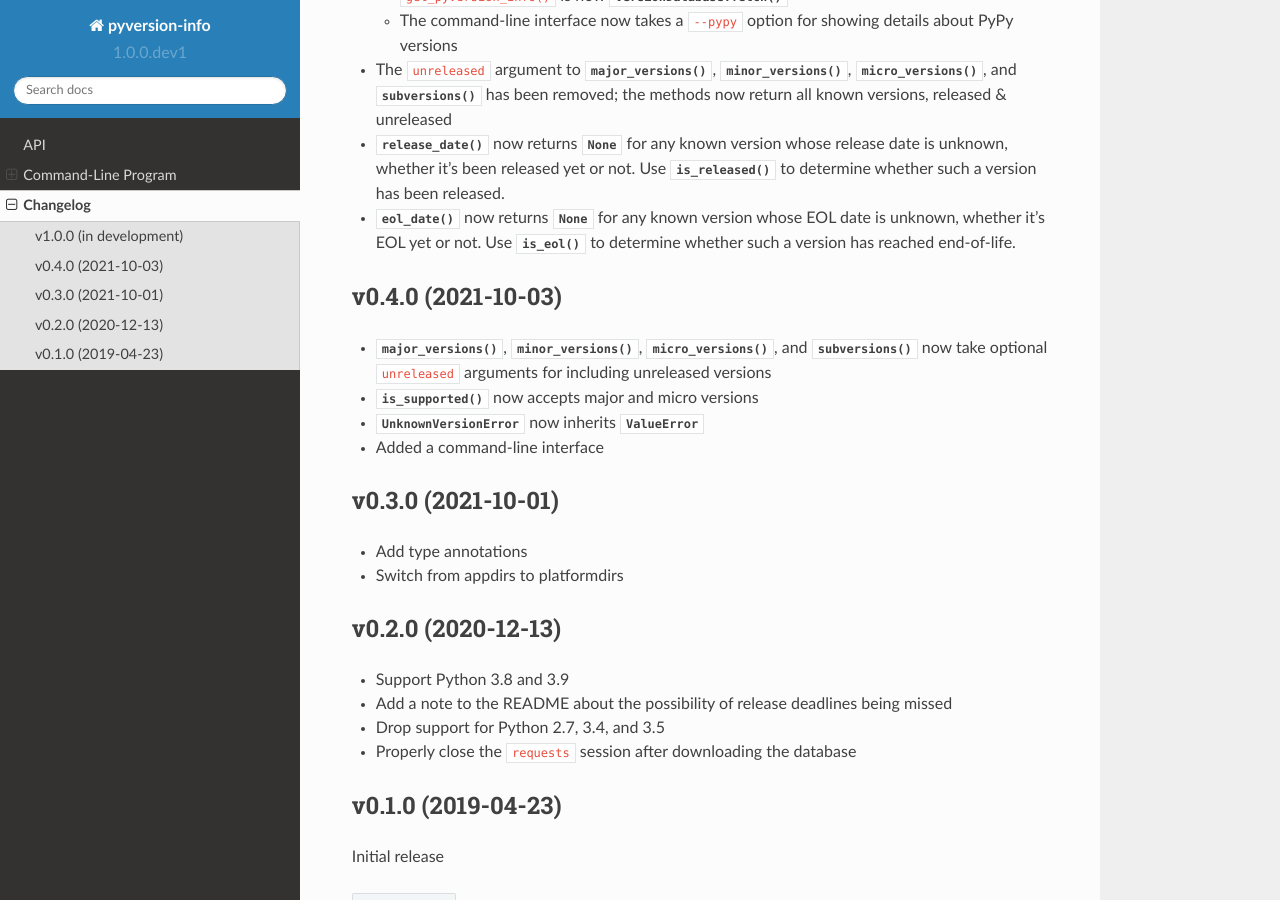
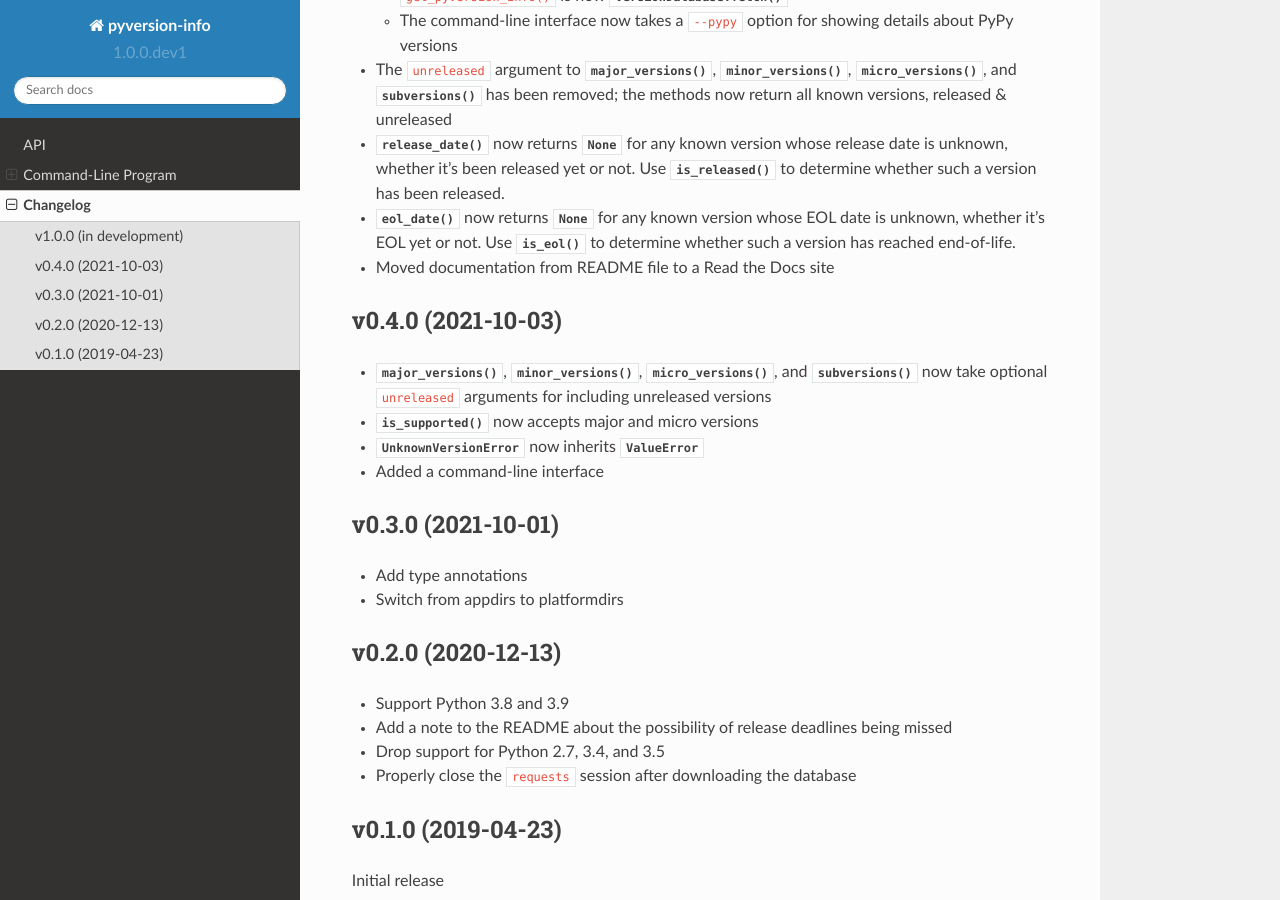
Before and after one commit to jwodder/pyversion-info, a Sphinx documentation site: the page built from docs/changelog.rst, in a window 1280 px wide and 900 px high, scrolled down 523 px. Built offline with Sphinx 7.4.7 and the Read the Docs theme 2.0.0, drawn with Linux system fonts in a browser that asks for light colours.

Commit message:
Mention docs move in CHANGELOG

```diff
--- a/docs/changelog.rst
+++ b/docs/changelog.rst
@@ -32,6 +32,7 @@ v1.0.0 (in development)
   whose EOL date is unknown, whether it's EOL yet or not.  Use
   `~CPythonVersionInfo.is_eol()` to determine whether such a version has
   reached end-of-life.
+- Moved documentation from README file to a Read the Docs site
 
 
 v0.4.0 (2021-10-03)
```
Also changed, not shown: CHANGELOG.md (+1 -0 lines).
